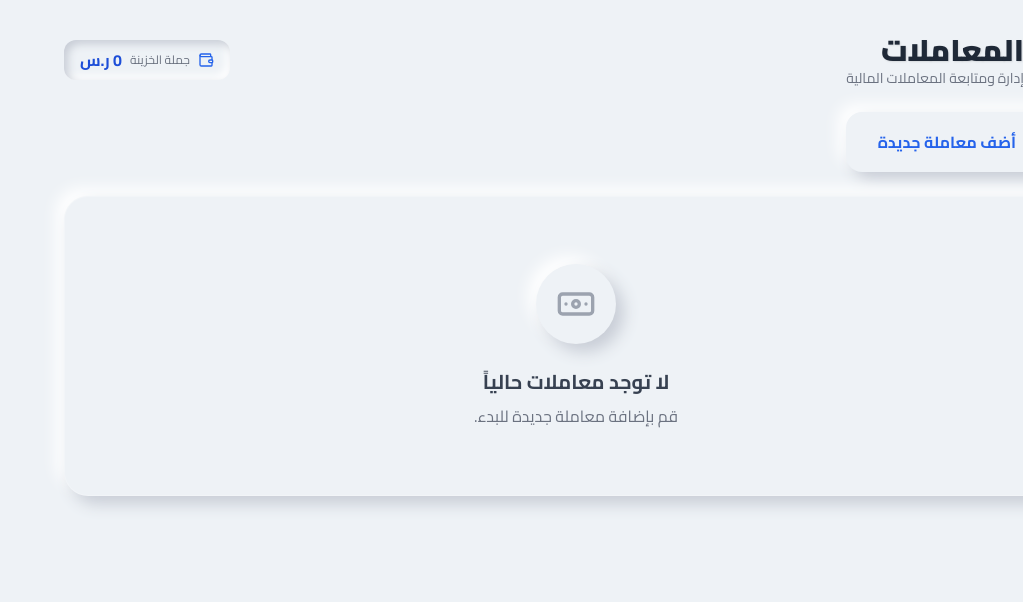
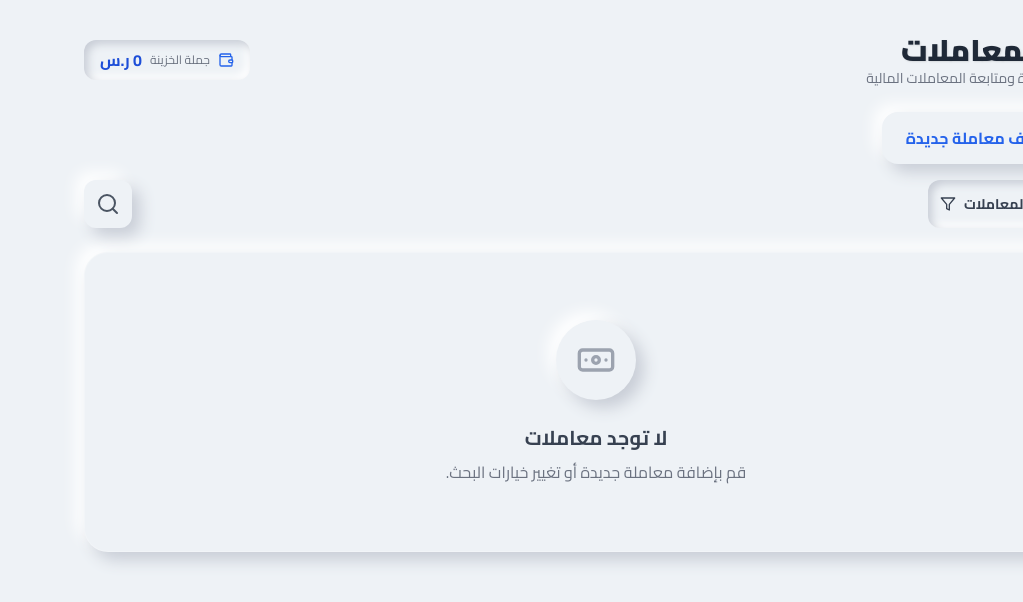
Before and after one commit to alnopeapp2025/Ttagep, a React (Vite) app: page /transactions in a window 1280 px wide. Shown: the top 602 px of the page, without its empty margins (257-1280 px from the left). Built offline with nearby package versions, Linux system fonts and the light colour scheme.

Commit message:
Commit from Dualite Alpha:

```diff
--- a/src/pages/TransactionsPage.tsx
+++ b/src/pages/TransactionsPage.tsx
@@ -1,5 +1,5 @@
 import { useState, useEffect, useRef } from 'react';
-import { ArrowRight, Plus, Clock, Banknote, AlertCircle, Wallet, Printer, Send, Phone, MessageCircle, CheckCircle2, XCircle, Eye, Contact, Lock, Trash2, Pencil, Loader2 } from 'lucide-react';
+import { ArrowRight, Plus, Clock, Banknote, AlertCircle, Wallet, Printer, Send, Phone, MessageCircle, CheckCircle2, XCircle, Eye, Contact, Lock, Trash2, Pencil, Loader2, Filter, Search } from 'lucide-react';
 import { useNavigate } from 'react-router-dom';
 import { cn } from '@/lib/utils';
 import { Input } from '@/components/ui/input';
@@ -120,6 +120,11 @@ export default function TransactionsPage() {
 
   // Dynamic Bank List
   const [banksList, setBanksList] = useState<string[]>([]);
+
+  // Filter & Search State
+  const [filterStatus, setFilterStatus] = useState('all');
+  const [searchQuery, setSearchQuery] = useState('');
+  const [isSearchOpen, setIsSearchOpen] = useState(false);
 
   const [formData, setFormData] = useState({
     manualType: '',
@@ -632,6 +637,23 @@ export default function TransactionsPage() {
     }
   };
 
+  // Filter Logic
+  const filteredTransactions = transactions.filter(tx => {
+      const now = Date.now();
+      const isExpired = tx.status === 'active' && now > tx.targetDate;
+
+      // Status Filter
+      if (filterStatus === 'active' && (tx.status !== 'active' || isExpired)) return false;
+      if (filterStatus === 'completed' && tx.status !== 'completed') return false;
+      if (filterStatus === 'cancelled' && tx.status !== 'cancelled') return false;
+      if (filterStatus === 'expired' && !isExpired) return false;
+
+      // Search Filter
+      if (searchQuery && !tx.serialNo.includes(searchQuery)) return false;
+
+      return true;
+  });
+
   return (
     <>
     <LimitModals
@@ -659,9 +681,17 @@ export default function TransactionsPage() {
             <div className="hidden sm:flex gap-4"><div className="bg-[#eef2f6] shadow-3d-inset px-4 py-2 rounded-xl flex items-center gap-2"><Wallet className="w-4 h-4 text-blue-600" /><div className="text-xs text-gray-500">جملة الخزينة</div><div className="font-bold text-blue-700">{officeBalance.toLocaleString()} ر.س</div></div></div>
         </div>
       </header>
-      <div className="mb-6">
+
+      <div className="flex flex-col gap-4 mb-6">
+        {/* Add Button */}
+        <div className="flex justify-start">
             <Dialog open={open} onOpenChange={(val) => { if(val && !checkAddPermission() && !editingTx) return; setOpen(val); if(!val) { setEditingTx(null); setFormData({ manualType: '', selectedType: '', agentPrice: '', clientPrice: '', agent: '', clientName: '', duration: '', paymentMethod: '' }); } }}>
-          <DialogTrigger asChild><button className="flex items-center gap-3 px-8 py-4 rounded-2xl bg-[#eef2f6] text-blue-600 font-bold shadow-3d hover:shadow-3d-hover active:shadow-3d-active transition-all w-full sm:w-auto justify-center"><div className="p-1 bg-blue-100 rounded-full"><Plus className="w-5 h-5" /></div><span>أضف معاملة جديدة</span></button></DialogTrigger>
+            <DialogTrigger asChild>
+                <button className="flex items-center gap-3 px-6 py-3 rounded-2xl bg-[#eef2f6] text-blue-600 font-bold shadow-3d hover:shadow-3d-hover active:shadow-3d-active transition-all w-fit">
+                    <div className="p-1 bg-blue-100 rounded-full"><Plus className="w-5 h-5" /></div>
+                    <span>أضف معاملة جديدة</span>
+                </button>
+            </DialogTrigger>
             <DialogContent className="bg-[#eef2f6] border-none shadow-3d rounded-3xl max-w-lg" dir="rtl">
                 <DialogHeader><DialogTitle className="text-xl font-bold text-gray-800 text-center mb-1">{editingTx ? 'تعديل المعاملة' : 'بيانات المعاملة'}</DialogTitle><DialogDescription className="hidden">Form</DialogDescription></DialogHeader>
                 <div className="grid gap-3 py-2">
@@ -713,12 +743,57 @@ export default function TransactionsPage() {
             </DialogContent>
             </Dialog>
         </div>
+
+        {/* Controls Bar */}
+        <div className="flex items-center justify-between">
+            {/* Filter (Right in RTL) */}
+            <Select value={filterStatus} onValueChange={setFilterStatus}>
+                <SelectTrigger className="w-[180px] bg-[#eef2f6] shadow-3d-inset border-none h-12 rounded-xl text-gray-700 font-bold">
+                    <div className="flex items-center gap-2">
+                        <Filter className="w-4 h-4" />
+                        <SelectValue placeholder="تصفية الحالات" />
+                    </div>
+                </SelectTrigger>
+                <SelectContent className="bg-[#eef2f6] shadow-3d border-none text-right" dir="rtl">
+                    <SelectItem value="all">كل المعاملات</SelectItem>
+                    <SelectItem value="active">نشطة الآن</SelectItem>
+                    <SelectItem value="completed">المنجزة</SelectItem>
+                    <SelectItem value="cancelled">الملغاة</SelectItem>
+                    <SelectItem value="expired">انتهت مدتها</SelectItem>
+                </SelectContent>
+            </Select>
+
+            {/* Search (Left in RTL) */}
+            <div className="flex items-center gap-2">
+                {isSearchOpen ? (
+                    <div className="relative animate-in fade-in slide-in-from-left-4">
+                        <Input
+                            placeholder="بحث عن معاملة..."
+                            value={searchQuery}
+                            onChange={(e) => setSearchQuery(e.target.value)}
+                            className="w-48 bg-[#eef2f6] shadow-3d-inset border-none h-12 rounded-xl pr-10"
+                            autoFocus
+                        />
+                        <button onClick={() => { setIsSearchOpen(false); setSearchQuery(''); }} className="absolute left-2 top-3 text-gray-400 hover:text-red-500">
+                            <XCircle className="w-5 h-5" />
+                        </button>
+                        <Search className="absolute right-3 top-3.5 w-5 h-5 text-gray-400" />
+                    </div>
+                ) : (
+                    <button onClick={() => setIsSearchOpen(true)} className="w-12 h-12 bg-[#eef2f6] shadow-3d rounded-xl flex items-center justify-center text-gray-600 hover:text-blue-600 transition-colors">
+                        <Search className="w-6 h-6" />
+                    </button>
+                )}
+            </div>
+        </div>
+      </div>
+
       <div className="space-y-4">
-        {transactions.length === 0 ? (
-          <div className="bg-[#eef2f6] rounded-3xl shadow-3d p-8 min-h-[300px] flex flex-col items-center justify-center text-center border border-white/20"><div className="w-20 h-20 bg-[#eef2f6] rounded-full shadow-3d flex items-center justify-center mb-6 text-gray-400"><Banknote className="w-10 h-10" /></div><h3 className="text-xl font-bold text-gray-700 mb-2">لا توجد معاملات حالياً</h3><p className="text-gray-500 max-w-xs mx-auto">قم بإضافة معاملة جديدة للبدء.</p></div>
+        {filteredTransactions.length === 0 ? (
+          <div className="bg-[#eef2f6] rounded-3xl shadow-3d p-8 min-h-[300px] flex flex-col items-center justify-center text-center border border-white/20"><div className="w-20 h-20 bg-[#eef2f6] rounded-full shadow-3d flex items-center justify-center mb-6 text-gray-400"><Banknote className="w-10 h-10" /></div><h3 className="text-xl font-bold text-gray-700 mb-2">لا توجد معاملات</h3><p className="text-gray-500 max-w-xs mx-auto">قم بإضافة معاملة جديدة أو تغيير خيارات البحث.</p></div>
         ) : (
           <div className="grid grid-cols-1 gap-4">
-            {transactions.map((tx) => {
+            {filteredTransactions.map((tx) => {
                 const isExpired = tx.status === 'active' && Date.now() > tx.targetDate;
 
                 let cardHeaderClass = "bg-yellow-200 border-yellow-300";
```
Also changed, not shown: 2 other files (tests, documents, lock files or other folders). Lines whose indentation alone changed are shown as unchanged.
